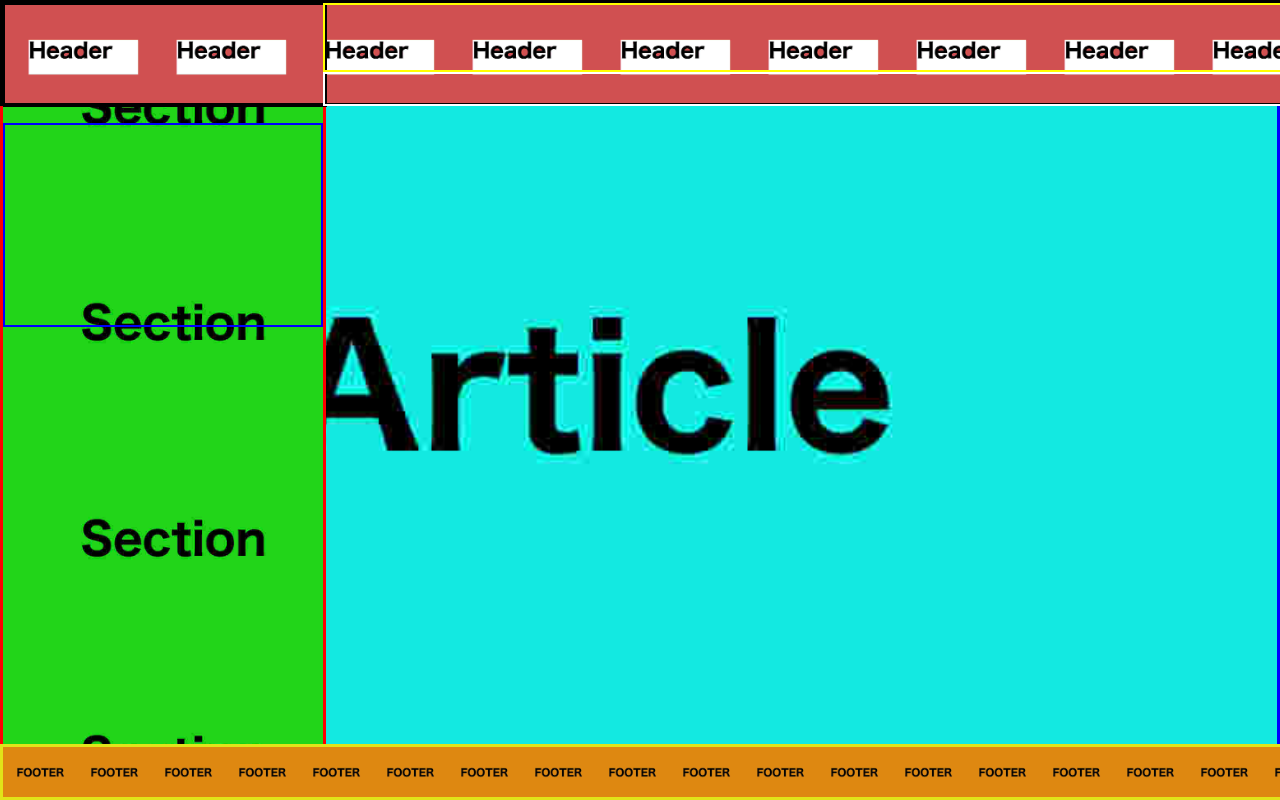
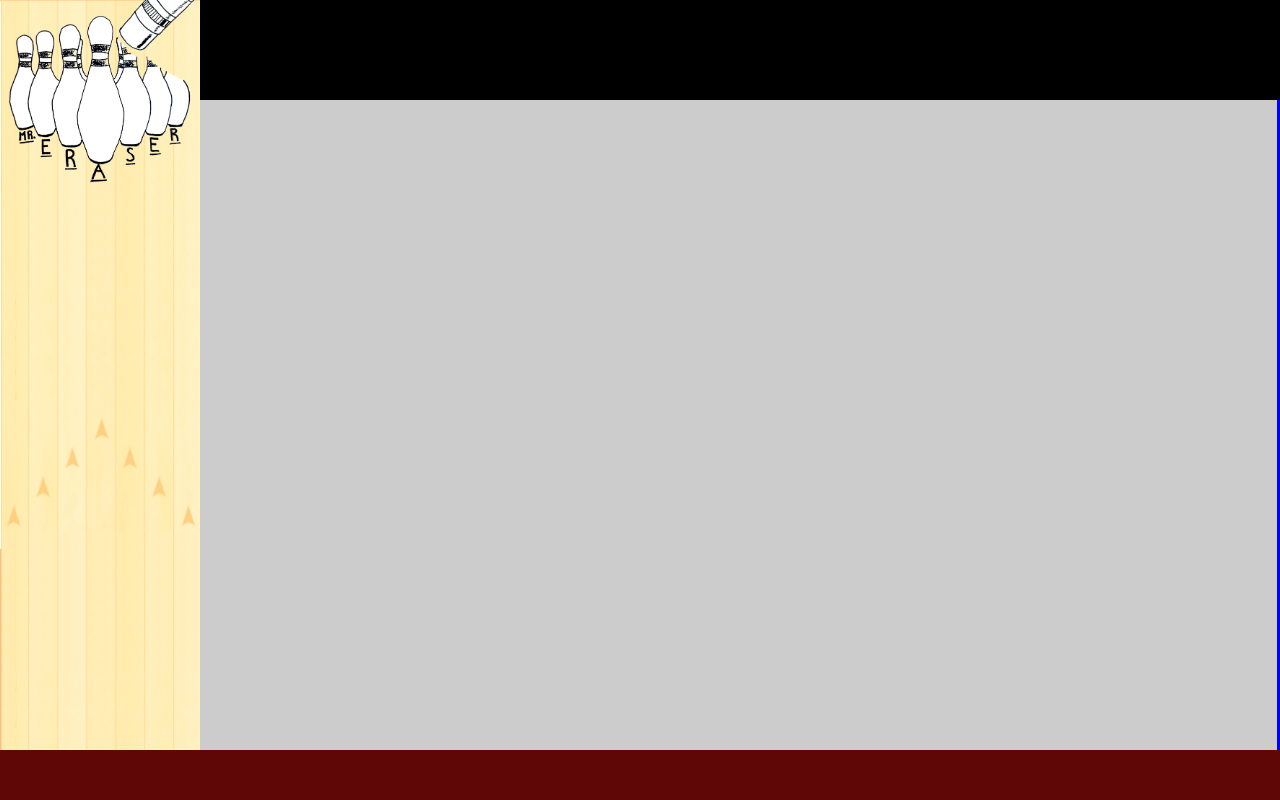
Before and after one commit to mattrdini/mattrdini.github.io, a plain HTML site: page index.html in a window 1280 px wide. Drawn offline with Linux system fonts and the light colour scheme.

Commit message:
add logo; mod maxed dimensions; add bg img for sidebar;

```diff
--- a/css/layout.css
+++ b/css/layout.css
@@ -28,19 +28,15 @@ header {
 	width: 100%;
 	height: 100px;
     top: 0px;
-	z-index: 0;
-	border: 3px solid #000000; /* Black */
-	background-image: url("/assets/images/sample-header.jpg");
+	z-index: -1;
+	background-color: #000000;
+	/*border: 3px solid #000000; /* Black */
+	/*background-image: url("/assets/images/sample-header.jpg");*/
 	background-size: contain;
 
 }
 
-	/* LOGO */
-	.logo-contain {
-		position: inherit;
-		height: 100px;
-		width: 25%;
-		border: 2px solid black;
+
 	}
 
 	/* TITLE */
@@ -49,7 +45,7 @@ header {
 		height: 65%;
 		width: 100%;
 		left: 25%;
-		border: 2px solid yellow;
+		/*border: 2px solid yellow;*/
 	}
 
 	/* NAV */
@@ -58,7 +54,7 @@ header {
 		height: 30%;
 		width: 100%;
 		left: 25%;
-		border: 2px solid white;
+		/*border: 2px solid white;*/
 	}
 
 /* ARTICLE */
@@ -71,7 +67,7 @@ article {
 	top: 0px;
 	z-index: -2;
 	border: 3px solid #0000FF; /* Blue */
-	background-image: url("/assets/images/sample-article.jpg");
+	/*background-image: url("/assets/images/sample-article.jpg");*/
 	background-size: contain;
 }
 
@@ -84,7 +80,7 @@ aside {
     right: 0px;
     width: 60%;
 	border: 3px solid #00FF00; /* Green */
-	background-image: url("/assets/images/sample-aside.jpg");
+	/*background-image: url("/assets/images/sample-aside.jpg");*/
 	background-size: contain;
 }
 
@@ -94,18 +90,37 @@ section {
 	position: fixed;
 	left: 0px;
 	width: 25%;
+	max-width: 200px;
 	height: 100%;
 	top: 0px;
 	z-index: -1;
-	border: 3px solid #FF0000; /* Red */
-	background-image: url("/assets/images/sample-section.jpg");
-	background-size: contain;
+	background: url("/assets/images/bird_lane.png"), #FCBF7F;
+	background-blend-mode: screen;
+	/*border: 3px solid #FF0000; /* Red */
+	/*background-image: url("/assets/images/sample-section.jpg");*/
+	background-size: cover;
 }
+
+	/* LOGO */
+	.logo-contain {
+		position: inherit;
+		height: 100px;
+		width: 25%;
+		/*border: 2px solid black;*/
+	}
+
+	/* IMPORTANT MOVE TO MODULES WHEN TURNED BACK ON */
+	#logo-trans {
+		max-width: 100%;
+		max-height: 183%;
+		margin-left: 1%;
+	}
+
 
 .leag-1 {
 	position: relative;
 	top: 15%;
-	border: 2px solid blue;
+	/*border: 2px solid blue;*/
 	height: 200px;
 	width: initial;
 }
@@ -117,8 +132,9 @@ footer {
 	bottom: 0px;
 	height: 50px;
 	width: 100%;
-	z-index: -1;
-	border: 3px solid #E1E419; /* Gross yellow */
-	background-image: url("/assets/images/sample-footer.jpg");
+	z-index: 0;
+	/*border: 3px solid #E1E419; /* Gross yellow */
+	/*background-image: url("/assets/images/sample-footer.jpg");*/
 	background-size: contain;
+	background-color: #5F0707;
 }
--- a/css/modules.css
+++ b/css/modules.css
@@ -1,4 +1,5 @@
 /* Stylesheet for Modules */
+
 
 /* Article area content */
 /.article-contain {
@@ -27,3 +28,8 @@
 }
 
 /* The Header Modules */
+
+.logo {
+	width: inherit;
+	height: auto;
+}
--- a/index.html
+++ b/index.html
@@ -19,12 +19,10 @@
 <body>
 
 	<header>
-		<div class="logo-contain">
-			<!--CALL logo file here-->
-		</div>
+
 		<div class="title-contain">
 			<div id="team-title">
-				MR.ERASER ROLLING HARDBODY BOIS
+				<p>MR.ERASER ROLLING HARDBODY BOIS</p>
 			</div>
 		</div>
 		<div class="nav-contain">
@@ -40,6 +38,7 @@
 			</ul>
 		</nav>-->
 	</header>
+
 	<article>
 		<!--Bio, mini-nav-->
 		<div class="article-contain">
@@ -62,12 +61,19 @@
 			</div>
 		</div>
 	</aside>-->
+
 	<section>
+		<!--Learn SVG to make lane board shape-->
+		<div class="logo-contain">
+			<!--CALL logo file here-->
+			<img id="logo-trans" src="/assets/images/logo-semibgtrans2.png">
+		</div>
 		<!--Section for current standings-->
 		<div class="leag-1"></div>
 		<div class="leag-2"></div>
 		<div class="leag-3"></div>
 	</section>
+
 	<footer>
 		<!--Signatory, mini-nav-->
 	</footer>
```
Also changed, not shown: assets/images/bird_lane.png (added), assets/images/logo-fullbgtrans.png (added), assets/images/logo-invtrans.png (added), assets/images/logo-semibgtrans.png (added), assets/images/logo-semibgtrans2.png (added), 1 other file.
